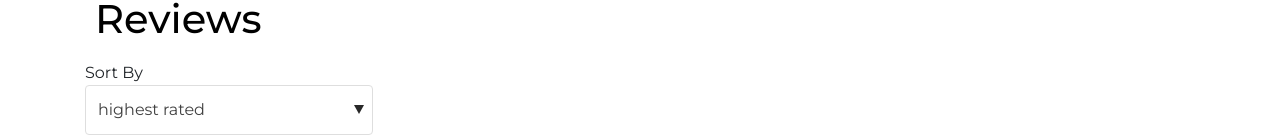
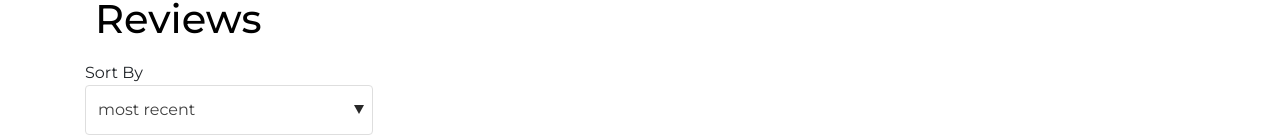
Before and after one commit to domdavidson251/307, a React (Create React App) app in the folder frontend/: page /submit-review in a window 1280 px wide. Shown: the part 660-797 px from the top of the page. Built offline with nearby package versions, Linux system fonts and the light colour scheme; no server answers.

Commit message:
most recent is default

```diff
--- a/frontend/src/RestaurantReviews.js
+++ b/frontend/src/RestaurantReviews.js
@@ -109,9 +109,9 @@ function RestaurantReviews(props) {
       <div style={{ width: "18rem" }}>
         Sort By
         <select onChange={(e) => setSortType(e.target.value)}>
+          <option value="most recent">most recent</option>
           <option value="highest rated">highest rated</option>
           <option value="least rated">least rated</option>
-          <option value="most recent">most recent</option>
         </select>
       </div>
 
```
